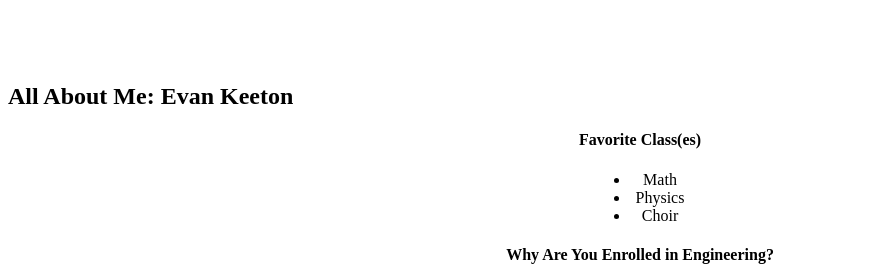
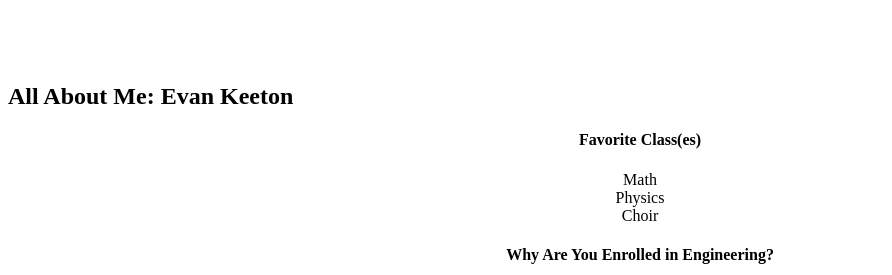
Before and after one commit to 2044295/Assistant-Robotic-Musician, a website: page Public/Pages/all-about-me/index.html in a window 1280 px wide. Shown: the top 275 px of the page, without its empty margins (0-892 px from the left). Drawn offline with Linux system fonts and the light colour scheme.

Commit message:
Minor appearance improvement to "All About Me"

```diff
--- a/Public/Pages/all-about-me/index.html
+++ b/Public/Pages/all-about-me/index.html
@@ -5,13 +5,11 @@
 <h2 class="w3-padding-32 w3-center"><b>All About Me: Evan Keeton</b></h2>
 <div align="center" style="margin: auto; width: 50%; max-width: 25em;">
   <h4 class="w3-padding-16"><b>Favorite Class(es)</b></h4>
-  <div class="w3-left-align" style="margin: auto; width: 25%;">
-    <ul>
-      <li>Math</li>
-      <li>Physics</li>
-      <li>Choir</li>
-    </ul>
-  </div>
+    <p>
+      Math<br />
+      Physics<br />
+      Choir<br />
+    </p>
 
   <h4 class="w3-padding-16"><b>Why Are You Enrolled in Engineering?</b></h4>
   <p>
```
